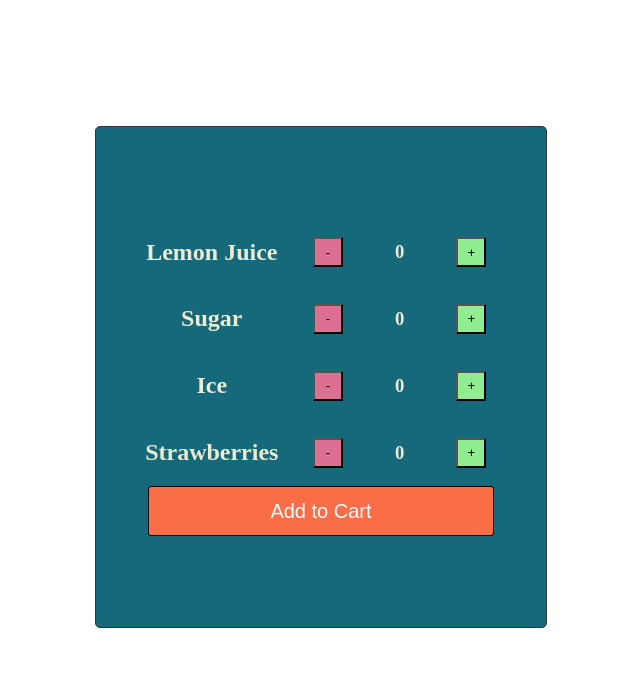
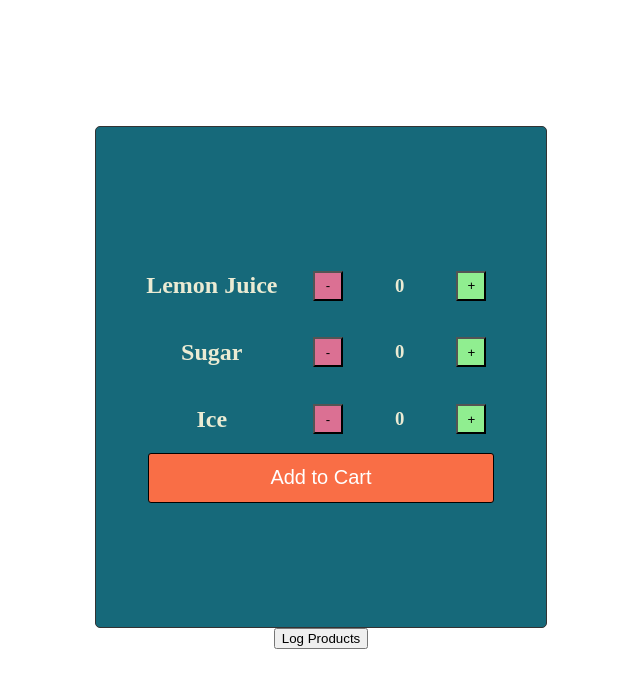
Before and after one commit to pvtpyro/ng-lemonade-stand, an Angular app: page / in a window 1280 px wide. Shown: the top 688 px of the page, without its empty margins (319-959 px from the left). Built offline with nearby package versions, Linux system fonts and the light colour scheme.

Commit message:
add increment/decrement functionality

```diff
--- a/src/app/lemonade/lemonade.html
+++ b/src/app/lemonade/lemonade.html
@@ -6,6 +6,9 @@
       [amount]="product.amount"
       [max]="product.max"
       unit="{{ product.unit }}"
+      (incrementProductByName)="increment(product.name)"
+      (decrementProductByName)="decrement(product.name)"
     ></app-product>
-  </app-card>
+</app-card>
+<button (click)="logProducts()">Log Products</button>
 </div>
--- a/src/app/lemonade/lemonade.ts
+++ b/src/app/lemonade/lemonade.ts
@@ -12,10 +12,10 @@ interface IProduct {
 }
 
 @Component({
-  selector: 'app-lemonade',
-  imports: [Card, Product, CommonModule],
-  templateUrl: './lemonade.html',
-  styleUrl: './lemonade.scss'
+    selector: 'app-lemonade',
+    imports: [Card, Product, CommonModule],
+    templateUrl: './lemonade.html',
+    styleUrl: './lemonade.scss'
 })
 export class Lemonade {
 
@@ -40,14 +40,30 @@ export class Lemonade {
             amount: 0,
             max: 12,
             unit: "cubes"
-        },
-        {
-            name: "Strawberries",
-            price: 0.05,
-            amount: 0,
-            max: 12,
-            unit: "cubes"
         }
     ]
 
+    logProducts() {
+        console.log(this.products)
+    }
+
+    increment(productName: string) {
+        Lemonade.bind(this)
+        this.products.map(product => {
+            if (product.name === productName) {
+                product.amount < product.max ? product.amount += 1 : product.amount;
+            }
+        })
+
+    }
+
+    decrement(productName: string) {
+        Lemonade.bind(this)
+        this.products.map(product => {
+            if (product.name === productName) {
+                product.amount > 0 ? product.amount -= 1 : product.amount;
+            }
+        })
+    }
+
 }
--- a/src/app/lemonade/product/product.html
+++ b/src/app/lemonade/product/product.html
@@ -1,6 +1,6 @@
 <div class="styled-product">
     <h2 class="product-name">{{name}}</h2>
-    <button class="decrement-button">-</button>
-    <h3>0</h3>
-    <button class="increment-button">+</button>
+    <button class="decrement-button" (click)="handleDecrement()">-</button>
+    <h3>{{amount}}</h3>
+    <button class="increment-button" (click)="handleIncrement()">+</button>
 </div>
--- a/src/app/lemonade/product/product.ts
+++ b/src/app/lemonade/product/product.ts
@@ -1,10 +1,10 @@
-import { Component, Input } from '@angular/core';
+import { Component, Input, Output, EventEmitter } from '@angular/core';
 
 @Component({
-  selector: 'app-product',
-  imports: [],
-  templateUrl: './product.html',
-  styleUrl: './product.scss'
+    selector: 'app-product',
+    imports: [],
+    templateUrl: './product.html',
+    styleUrl: './product.scss'
 })
 export class Product {
 
@@ -13,4 +13,24 @@ export class Product {
     @Input() max: number = 10;
     @Input() unit: string = "";
 
+    @Output() incrementProductByName = new EventEmitter<string>()
+
+    handleIncrement() {
+        this.incrementProductByName.emit();
+    }
+
+    @Output() decrementProductByName = new EventEmitter<string>()
+
+    handleDecrement() {
+        this.decrementProductByName.emit()
+    }
+
+    increment() {
+        this.amount += 1;
+    }
+
+    decrement() {
+        this.amount -= 1;
+    }
+
 }
```
